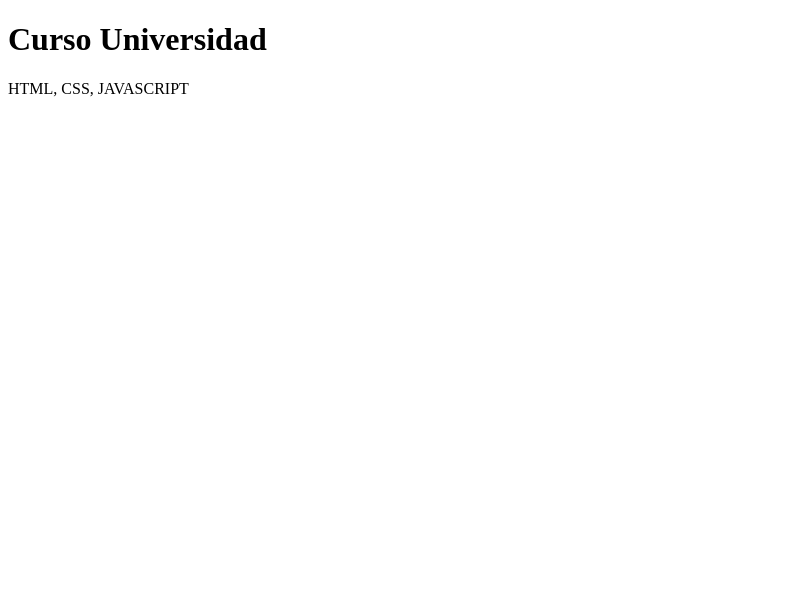
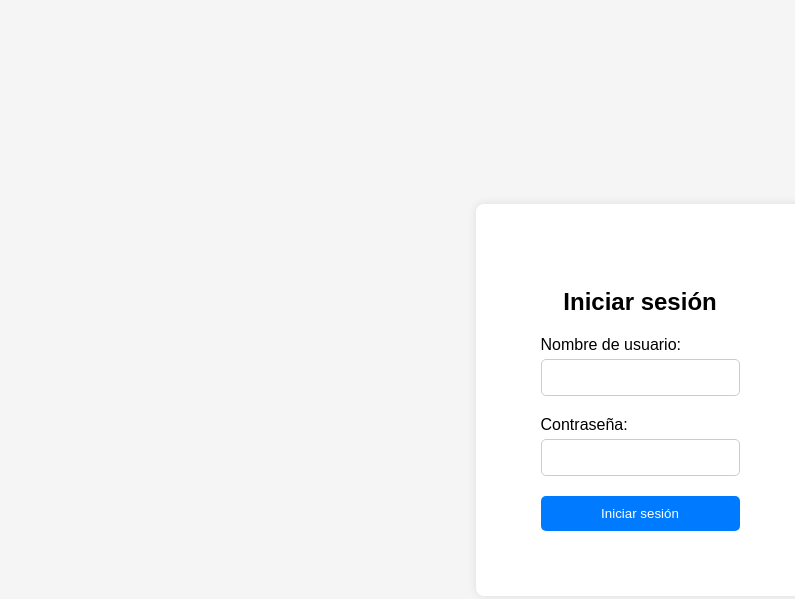
Before and after one commit to jhoantafur/jtweb2024, a plain HTML site: page html/index.html in a window 1280 px wide. Shown: the whole page, without its empty margins (0-795 px from the left). Drawn offline with Linux system fonts and the light colour scheme; files that its build step writes are made by us from their sources.

Commit message:
Clase 8 de abril

```diff
--- /dev/null
+++ b/css/styles.css
@@ -0,0 +1,52 @@
+body {
+    font-family: Arial, sans-serif;
+    margin: 0;
+    padding: 0;
+    display: flex;
+    justify-content: center;
+    align-items: center;
+    height: 100vh;
+    background-color: #f5f5f5;
+}
+
+.login-container {
+    background-color: #fff;
+    padding: 65px;
+    border-radius: 8px;
+    box-shadow: 0 0 10px rgba(0, 0, 0, 0.1);
+}
+
+.form-group {
+    margin-bottom: 20px;
+}
+
+label {
+    display: block;
+    margin-bottom: 5px;
+}
+
+input {
+
+    padding: 10px;
+    border: 1px solid #ccc;
+    border-radius: 5px;
+}
+
+button {
+    width: 100%;
+    padding: 10px;
+    background-color: #007bff;
+    color: #fff;
+    border: none;
+    border-radius: 5px;
+    cursor: pointer;
+}
+
+button:hover {
+    background-color: #0056b3;
+}
+
+h2 {
+    margin-bottom: 20px;
+    text-align: center;
+}
--- a/html/index.html
+++ b/html/index.html
@@ -1,18 +1,43 @@
 <!DOCTYPE html>
-<html lang="en">
-  <head>
-    <meta charset="UTF-8" />
-    <meta http-equiv="X-UA-Compatible" content="IE=edge" />
-    <meta name="viewport" content="width=device-width, initial-scale=1.0" />
-    <title>Universidad HTML</title>
-  </head>
-  <body>
-        <h1>Curso Universidad</h1>
-        <p>HTML, CSS, JAVASCRIPT</p>
+<html lang="es">
 
+<head>
+    <meta charset="UTF-8">
+    <meta name="viewport" content="width=device-width, initial-scale=1.0">
+    <title>Iniciar sesión</title>
+    <link rel="stylesheet" href="css/styles.css">
+</head>
 
+<body>
+    <div class="login-container">
+        <h2>Iniciar sesión</h2>
+        <form name="loginForm"> <!-- action="#" -->
+            <div class="form-group">
+                <label for="email">Nombre de usuario:</label>
+                <input type="text" id="email" name="email" required>
+            </div>
+            <div class="form-group">
+                <label for="password">Contraseña:</label>
+                <input type="password" id="password" name="password" required>
+            </div>
+            <button type="submit">Iniciar sesión</button>
+        </form>
+    </div>
 
+    <script src="https://www.gstatic.com/firebasejs/5.6.0/firebase.js"></script>
 
-
-  </body>
+<script>
+    // Initialize Firebase
+    var config = {
+        apiKey: "AIzaSyC3WxyMcWz0zCfd7nkp1ybWoIvVl-AawQU",
+        authDomain: "proyectotest-33116.firebaseapp.com",
+        projectId: "proyectotest-33116",
+        storageBucket: "proyectotest-33116.appspot.com",
+        messagingSenderId: "1030512349335",
+        appId: "1:1030512349335:web:66f483f6688df3caef19d2"
+    };
+    firebase.initializeApp(config);
+</script>
+<script src="js/index.js"></script>
+</body>
 </html>
```
Also changed, not shown: js/index.js (added, +24 -0 lines).
